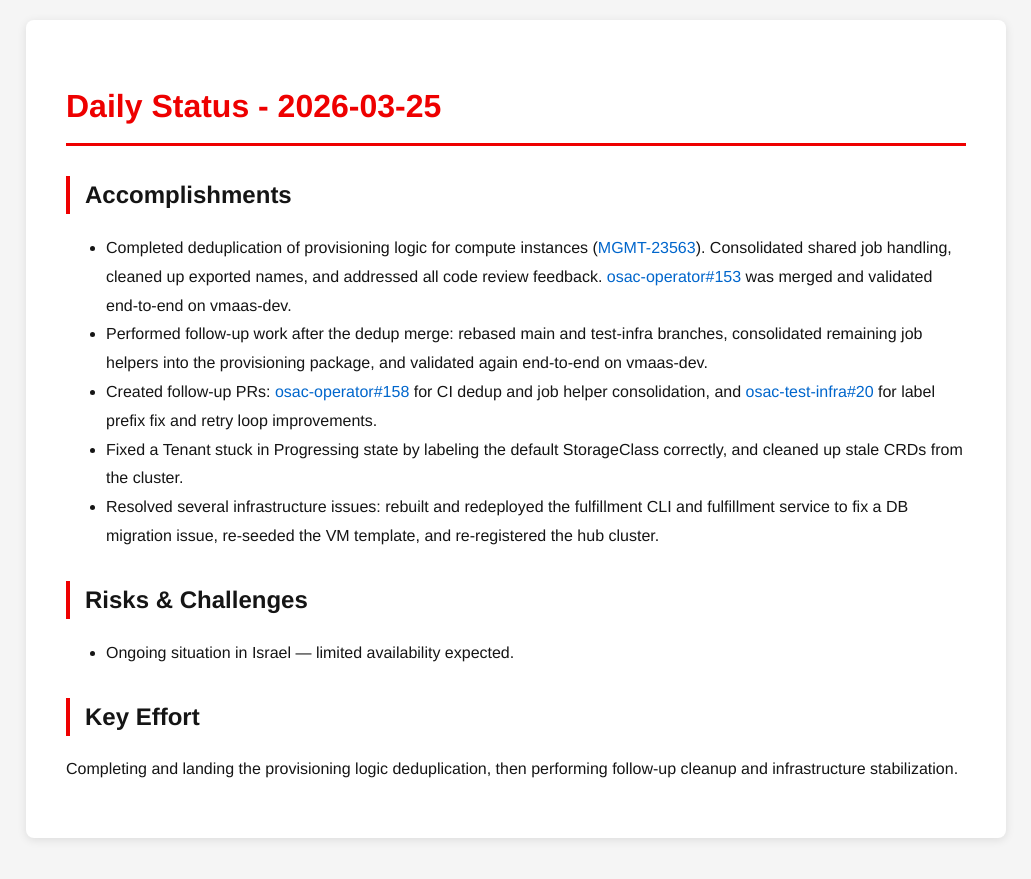
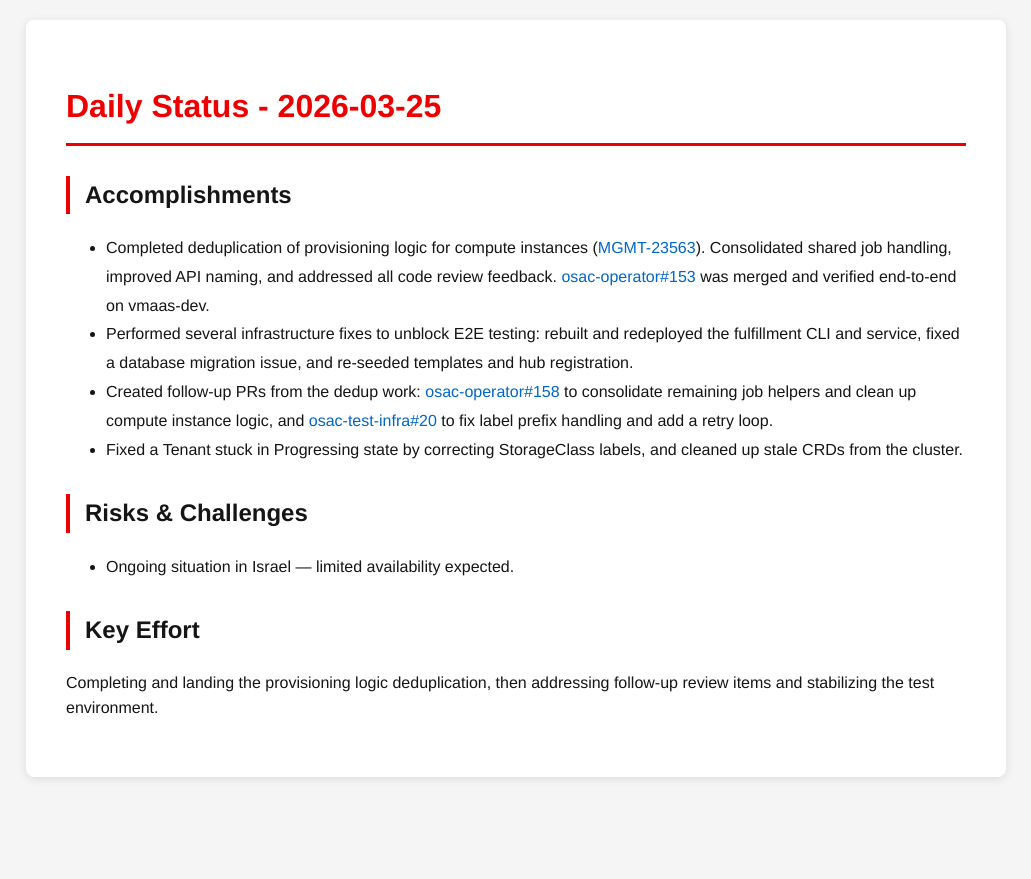
Before and after one commit to tzvatot/daily-status, a Jekyll site: the page built from 2026-03-25.md, in a window 1280 px wide. Shown: the top 879 px of the page, without its empty margins (124-1155 px from the left). Built offline with Jekyll 4.4.1, drawn with Linux system fonts in a browser that asks for light colours.

Commit message:
Daily status update - 2026-03-25

```diff
--- a/2026-03-25.md
+++ b/2026-03-25.md
@@ -7,14 +7,13 @@ date: 2026-03-25
 # Daily Status - 2026-03-25
 
 ## Accomplishments
-- Completed deduplication of provisioning logic for compute instances ([MGMT-23563](https://issues.redhat.com/browse/MGMT-23563)). Consolidated shared job handling, cleaned up exported names, and addressed all code review feedback. [osac-operator#153](https://github.com/osac-project/osac-operator/pull/153) was merged and validated end-to-end on vmaas-dev.
-- Performed follow-up work after the dedup merge: rebased main and test-infra branches, consolidated remaining job helpers into the provisioning package, and validated again end-to-end on vmaas-dev.
-- Created follow-up PRs: [osac-operator#158](https://github.com/osac-project/osac-operator/pull/158) for CI dedup and job helper consolidation, and [osac-test-infra#20](https://github.com/osac-project/osac-test-infra/pull/20) for label prefix fix and retry loop improvements.
-- Fixed a Tenant stuck in Progressing state by labeling the default StorageClass correctly, and cleaned up stale CRDs from the cluster.
-- Resolved several infrastructure issues: rebuilt and redeployed the fulfillment CLI and fulfillment service to fix a DB migration issue, re-seeded the VM template, and re-registered the hub cluster.
+- Completed deduplication of provisioning logic for compute instances ([MGMT-23563](https://issues.redhat.com/browse/MGMT-23563)). Consolidated shared job handling, improved API naming, and addressed all code review feedback. [osac-operator#153](https://github.com/osac-project/osac-operator/pull/153) was merged and verified end-to-end on vmaas-dev.
+- Performed several infrastructure fixes to unblock E2E testing: rebuilt and redeployed the fulfillment CLI and service, fixed a database migration issue, and re-seeded templates and hub registration.
+- Created follow-up PRs from the dedup work: [osac-operator#158](https://github.com/osac-project/osac-operator/pull/158) to consolidate remaining job helpers and clean up compute instance logic, and [osac-test-infra#20](https://github.com/osac-project/osac-test-infra/pull/20) to fix label prefix handling and add a retry loop.
+- Fixed a Tenant stuck in Progressing state by correcting StorageClass labels, and cleaned up stale CRDs from the cluster.
 
 ## Risks & Challenges
 - Ongoing situation in Israel — limited availability expected.
 
 ## Key Effort
-Completing and landing the provisioning logic deduplication, then performing follow-up cleanup and infrastructure stabilization.
+Completing and landing the provisioning logic deduplication, then addressing follow-up review items and stabilizing the test environment.
```
